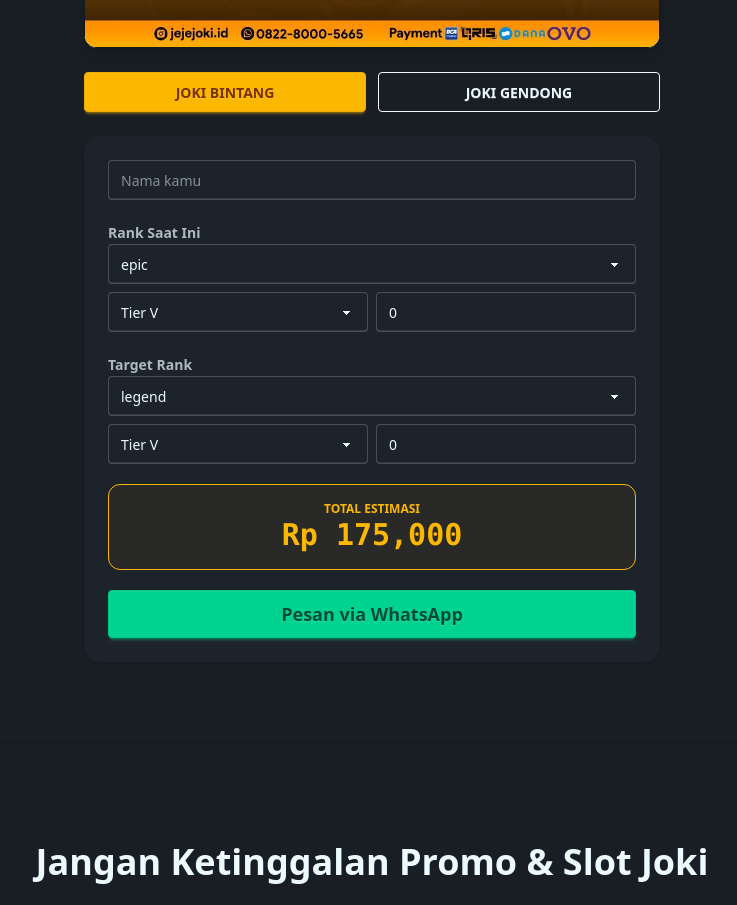
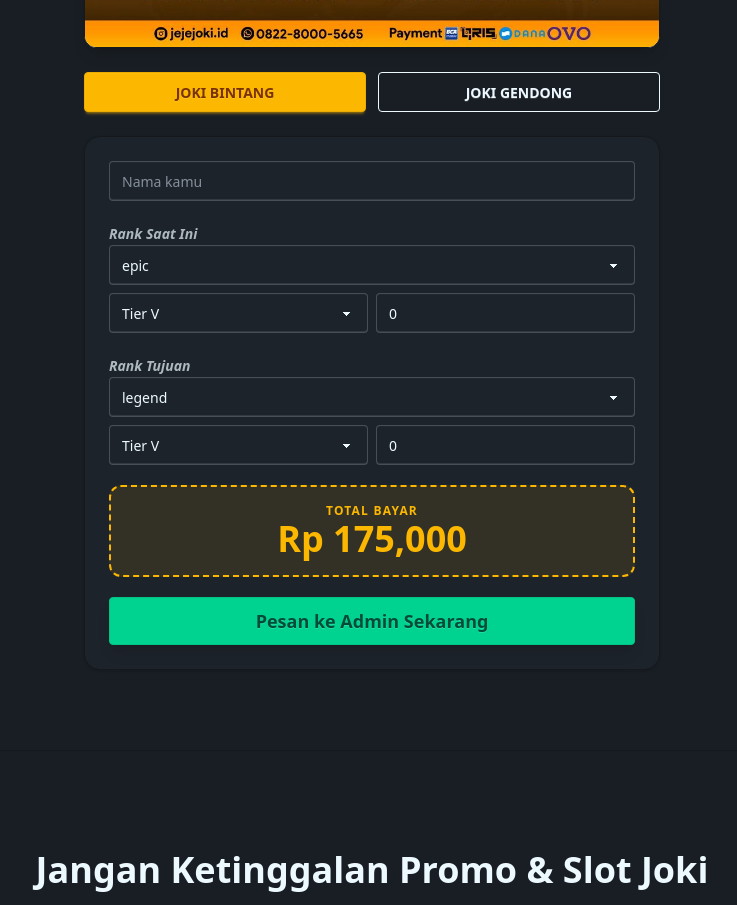
Before and after one commit to rassyaabiwafaaa/joki-jeje, a Next.js app: page / in a window 1280 px wide. Shown: the part 6880-7785 px from the top of the page, without its empty margins (268-1005 px from the left). Built offline with nearby package versions, Linux system fonts and the light colour scheme.

Commit message:
fix error label input section

```diff
--- a/components/sections/Calculator.tsx
+++ b/components/sections/Calculator.tsx
@@ -35,9 +35,9 @@ export default function Calculator() {
   const getMaxStars = (rank: RankType) => {
     if (isTieredRank(rank)) return 5;
     if (rank === "mythic") return 24;
-    if (rank === "mythic_honor") return 24; // 25-49
-    if (rank === "mythic_glory") return 49; // 50-99
-    return 999; // Immortal
+    if (rank === "mythic_honor") return 24;
+    if (rank === "mythic_glory") return 49;
+    return 9999; // Limit untuk sang maniak bintang
   };
 
   const handleStarChange = (val: number, rank: RankType, setter: (v: number) => void) => {
@@ -51,9 +51,9 @@ export default function Calculator() {
     let total = 0;
     if (rank === "legend") total += 25;
     if (rank === "mythic") total += 50;
-    if (rank === "mythic_honor") total += 75; // 50 + 25
-    if (rank === "mythic_glory") total += 100; // 75 + 25
-    if (rank === "mythic_immortal") total += 150; // 100 + 50
+    if (rank === "mythic_honor") total += 75;
+    if (rank === "mythic_glory") total += 100;
+    if (rank === "mythic_immortal") total += 150;
 
     if (isTieredRank(rank)) {
       const subCompleted = 5 - sub;
@@ -71,9 +71,12 @@ export default function Calculator() {
     if (target <= start) return 0;
 
     let cost = 0;
-    for (let s = start; s < target; s++) {
-      cost += STAR_PRICE[packageType][toRank] || 0;
-    }
+    const selisih = target - start;
+
+    // Untuk performa lebih cepat pada bintang ribuan, kita tidak pakai loop
+    // Langsung kalikan selisih dengan harga tier tujuan
+    cost = selisih * (STAR_PRICE[packageType][toRank] || 0);
+
     return cost;
   }, [fromRank, fromSubTier, fromStars, toRank, toSubTier, toStars, packageType]);
 
@@ -109,52 +112,50 @@ Estimasi Harga: Rp ${totalPrice.toLocaleString()}`;
           ))}
         </div>
 
-        <div className="mt-6 space-y-5 bg-base-100 p-6 rounded-2xl shadow-sm">
+        <div className="mt-6 space-y-5 bg-base-100 p-6 rounded-2xl shadow-sm border border-base-300">
           <input className="input input-bordered w-full" placeholder="Nama kamu" value={name} onChange={(e) => setName(e.target.value)} />
 
-          {/* RANK AWAL */}
           <div className="space-y-2">
-            <label className="text-sm font-semibold opacity-70">Rank Saat Ini</label>
-            <SelectRank value={fromRank} options={RANK_ORDER} onChange={(v) => {
+            <label className="text-sm font-semibold opacity-70 italic">Rank Saat Ini</label>
+            <SelectRank label="" value={fromRank} options={RANK_ORDER} onChange={(v) => {
                 const r = v as RankType; setFromRank(r);
                 handleStarChange(fromStars, r, setFromStars);
             }} />
             <div className="grid grid-cols-2 gap-2">
               {isTieredRank(fromRank) && (
-                <select className="select select-bordered" value={fromSubTier} onChange={(e) => setFromSubTier(Number(e.target.value))}>
+                <select className="select select-bordered w-full" value={fromSubTier} onChange={(e) => setFromSubTier(Number(e.target.value))}>
                   {[5, 4, 3, 2, 1].map((n) => <option key={n} value={n}>Tier {n === 5 ? 'V' : n === 4 ? 'IV' : n === 3 ? 'III' : n === 2 ? 'II' : 'I'}</option>)}
                 </select>
               )}
-              <input type="number" className="input input-bordered w-full" placeholder={`Max ${getMaxStars(fromRank)}`} value={fromStars}
+              <input type="number" className="input input-bordered w-full" placeholder={`Bintang (Maks ${getMaxStars(fromRank)})`} value={fromStars}
                 onChange={(e) => handleStarChange(Number(e.target.value), fromRank, setFromStars)} />
             </div>
           </div>
 
-          {/* RANK TUJUAN */}
           <div className="space-y-2">
-            <label className="text-sm font-semibold opacity-70">Target Rank</label>
-            <SelectRank value={toRank} options={RANK_ORDER} onChange={(v) => {
+            <label className="text-sm font-semibold opacity-70 italic">Rank Tujuan</label>
+            <SelectRank label="" value={toRank} options={RANK_ORDER} onChange={(v) => {
                 const r = v as RankType; setToRank(r);
                 handleStarChange(toStars, r, setToStars);
             }} />
             <div className="grid grid-cols-2 gap-2">
               {isTieredRank(toRank) && (
-                <select className="select select-bordered" value={toSubTier} onChange={(e) => setToSubTier(Number(e.target.value))}>
+                <select className="select select-bordered w-full" value={toSubTier} onChange={(e) => setToSubTier(Number(e.target.value))}>
                   {[5, 4, 3, 2, 1].map((n) => <option key={n} value={n}>Tier {n === 5 ? 'V' : n === 4 ? 'IV' : n === 3 ? 'III' : n === 2 ? 'II' : 'I'}</option>)}
                 </select>
               )}
-              <input type="number" className="input input-bordered w-full" placeholder={`Max ${getMaxStars(toRank)}`} value={toStars}
+              <input type="number" className="input input-bordered w-full" placeholder={`Target ⭐ (Maks ${getMaxStars(toRank)})`} value={toStars}
                 onChange={(e) => handleStarChange(Number(e.target.value), toRank, setToStars)} />
             </div>
           </div>
 
-          <div className="p-4 border border-warning rounded-xl text-center bg-warning/5">
-            <p className="text-xs uppercase text-warning font-bold">Total Estimasi</p>
-            <p className="text-3xl font-bold text-warning font-mono">Rp {totalPrice.toLocaleString()}</p>
+          <div className="p-4 border-2 border-dashed border-warning rounded-xl text-center bg-warning/10">
+            <p className="text-xs uppercase text-warning font-bold tracking-widest">Total Bayar</p>
+            <p className="text-4xl font-black text-warning">Rp {totalPrice.toLocaleString()}</p>
           </div>
 
-          <a href={waLink} target="_blank" className={`btn btn-success btn-lg w-full ${totalPrice === 0 ? "btn-disabled" : ""}`}>
-            Pesan via WhatsApp
+          <a href={waLink} target="_blank" className={`btn btn-success btn-lg w-full shadow-lg ${totalPrice === 0 ? "btn-disabled" : ""}`}>
+            Pesan ke Admin Sekarang
           </a>
         </div>
       </div>
```
